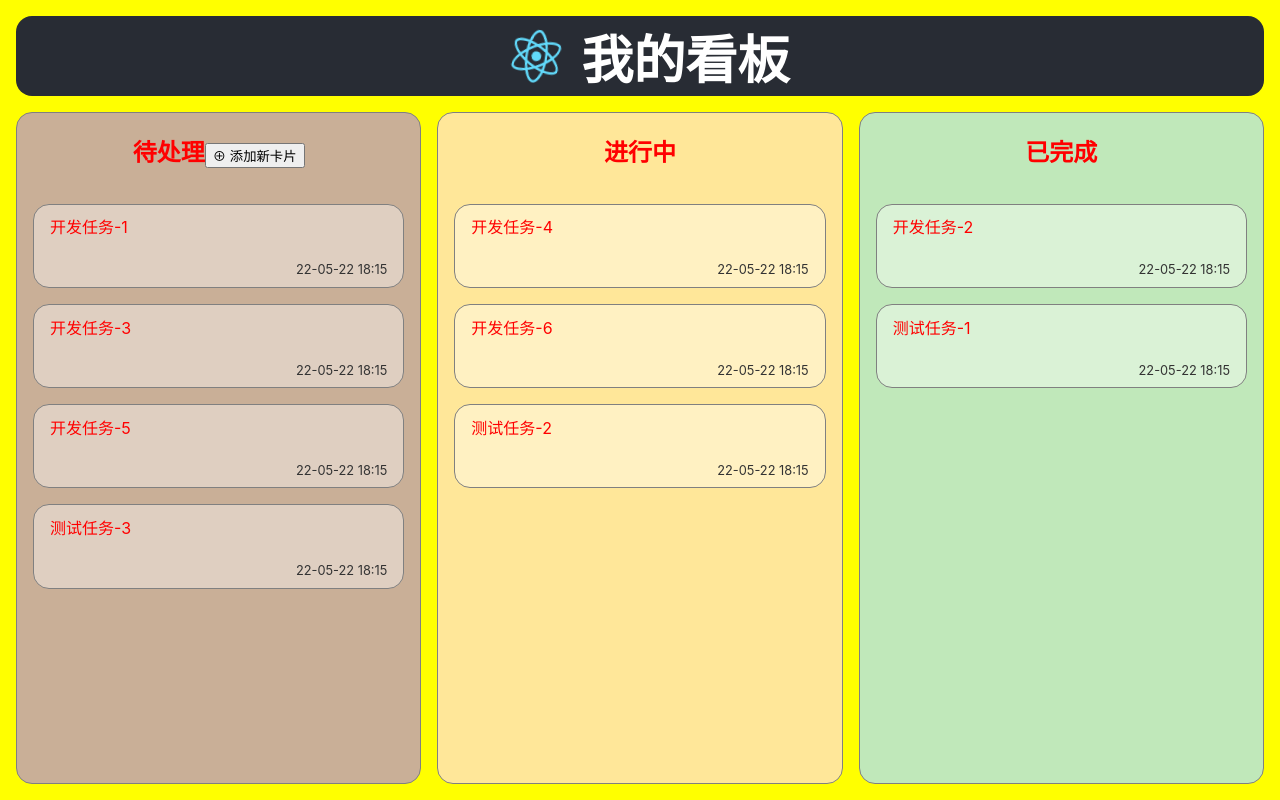
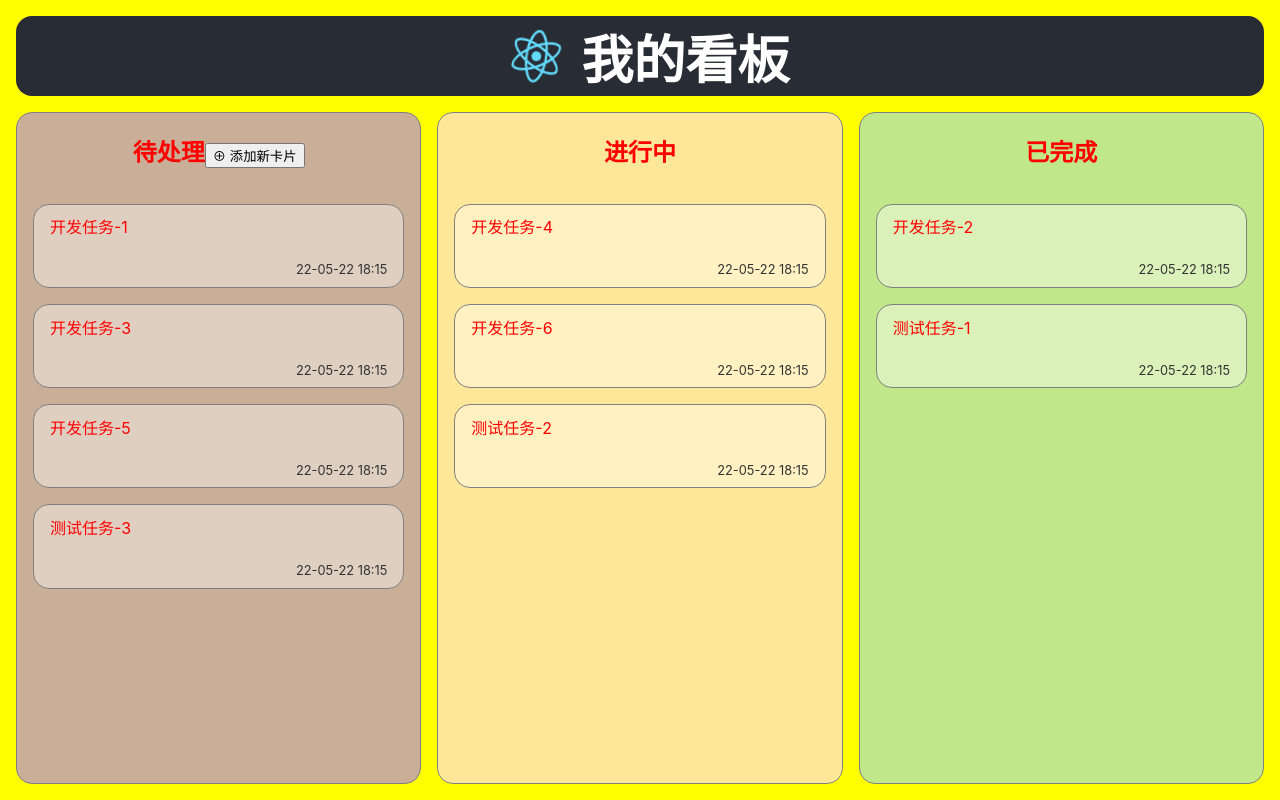
Before and after one commit to vgloomus/kanban, a React (Create React App) app: page / in a window 1280 px wide. Built offline with nearby package versions, Linux system fonts and the light colour scheme.

Commit message:
学习css-in-js的emotion框架用法

```diff
--- a/src/App.scss
+++ b/src/App.scss
@@ -47,47 +47,6 @@
   }
 }
 
-.kanban-board {
-  display: flex;
-  flex: 10;
-  flex-direction: row;
-  margin: 0 1rem 1rem;
-  gap: 1rem;
-}
-
-.kanban-column {
-  display: flex;
-  flex: 1 1;
-  flex-direction: column;
-  border-radius: 1rem;
-  border: 1px solid gray;
-}
-
-.kanban-column > h2 {
-  margin: 0.6rem 1rem;
-  padding-bottom: 0.6rem;
-  border-bottom: 1px solid gray;
-}
-
-.kanban-column > h2 > button {
-  float: right;
-  height: 1.8rem;
-  margin-top: 0.2rem;
-  padding: 0.2rem 0.5rem;
-  border-radius: 1rem;
-  border: 0;
-  font-size: 1rem;
-  line-height: 1rem;
-}
-
-.kanban-column > ul {
-  flex: 1;
-  flex-basis: 0;
-  overflow: auto;
-  margin: 1rem;
-  padding: 0;
-}
-
 .column-todo {
   background-color: #c9af97;
 }
@@ -99,27 +58,3 @@
 .column-done {
   background-color: #c0e8ba;
 }
-
-.kanban-card {
-  margin-bottom: 1rem;
-  padding: 0.6rem 1rem;
-  border-radius: 1rem;
-  border: 1px solid gray;
-  list-style: none;
-  text-align: left;
-  background-color: rgb(255 255 255 / 0.4);
-}
-
-.card-title {
-  min-height: 3rem;
-}
-
-.card-title > input[type="text"] {
-  width: 80%;
-}
-
-.card-status {
-  font-size: 0.8rem;
-  text-align: right;
-  color: #333333;
-}
--- a/src/App.tsx
+++ b/src/App.tsx
@@ -1,4 +1,6 @@
+/** @jsxImportSource @emotion/react */
 import React, { useState } from "react";
+import { css } from "@emotion/react";
 
 import "./App.scss";
 import logo from "./logo.svg";
@@ -12,11 +14,39 @@ interface KanbanNewCardProps {
   onSubmit: (title: string) => void;
 }
 
+const kanbanCardStyles = css`
+  margin-bottom: 1rem;
+  padding: 0.6rem 1rem;
+  border-radius: 1rem;
+  border: 1px solid gray;
+  list-style: none;
+  text-align: left;
+  background-color: rgb(255 255 255 / 0.4);
+
+  &:hover {
+    box-shadow:
+      0 0.2rem 0.2rem rgba(0, 0, 0, 0.2),
+      inset 0 1px #fff;
+  }
+`;
+
+const kanbanCardTitleStyles = css`
+  min-height: 3rem;
+`;
+
 const KanbanCard: React.FC<Card> = ({ title, status }) => {
   return (
-    <li className="kanban-card">
-      <div className="card-title">{title}</div>
-      <div className="card-status">{status}</div>
+    <li css={kanbanCardStyles}>
+      <div css={kanbanCardTitleStyles}>{title}</div>
+      <div
+        css={css`
+          font-size: 0.8rem;
+          text-align: right;
+          color: #333333;
+        `}
+      >
+        {status}
+      </div>
     </li>
   );
 };
@@ -35,9 +65,16 @@ const KanbanNewCard: React.FC<KanbanNewCardProps> = ({ onSubmit }) => {
   };
 
   return (
-    <li className="kanban-card">
+    <li css={kanbanCardStyles}>
       <h3>添加新卡片</h3>
-      <div className="card-title">
+      <div
+        css={css`
+          ${kanbanCardTitleStyles}
+          & > input[type="text"] {
+            width: 80%;
+          }
+        `}
+      >
         <input
           type="text"
           value={title}
@@ -73,17 +110,66 @@ const App: React.FC = () => {
   };
 
   const KanBanBoard = ({ children }) => (
-    <main className="kanban-board">{children}</main>
+    <main
+      css={css`
+        display: flex;
+        flex: 10;
+        flex-direction: row;
+        margin: 0 1rem 1rem;
+        gap: 1rem;
+      `}
+    >
+      {children}
+    </main>
   );
 
-  const KanBanColumn = ({ children, className, title }) => {
-    const combinedClassName = `kanban-column ${className}`;
+  const KanBanColumn = ({ children, bgColor, title }) => {
     return (
-      <section className={combinedClassName}>
+      <section
+        css={css`
+          display: flex;
+          flex: 1 1;
+          flex-direction: column;
+          border-radius: 1rem;
+          border: 1px solid gray;
+          background-color: ${bgColor};
+
+          & > h2 {
+            margin: 0.6rem 1rem;
+            padding-bottom: 0.6rem;
+            border-bottom: 1px solid gray;
+
+            & > button {
+              float: right;
+              height: 1.8rem;
+              margin-top: 0.2rem;
+              padding: 0.2rem 0.5rem;
+              border-radius: 1rem;
+              border: 0;
+              font-size: 1rem;
+              line-height: 1rem;
+            }
+          }
+
+          & > ul {
+            flex: 1;
+            flex-basis: 0;
+            overflow: auto;
+            margin: 1rem;
+            padding: 0;
+          }
+        `}
+      >
         <h1>{title}</h1>
         <ul>{children}</ul>
       </section>
     );
+  };
+
+  const COLUMN_BG_COLORS = {
+    todo: "#C9AF97",
+    ongoing: "#FFE799",
+    done: "#C0E88A",
   };
 
   return (
@@ -94,7 +180,7 @@ const App: React.FC = () => {
       </header>
       <KanBanBoard>
         <KanBanColumn
-          className={"column-todo"}
+          bgColor={COLUMN_BG_COLORS.todo}
           title={
             <>
               待处理
@@ -109,12 +195,12 @@ const App: React.FC = () => {
             <KanbanCard key={index} {...card} />
           ))}
         </KanBanColumn>
-        <KanBanColumn className={"column-ongoing"} title={"进行中"}>
+        <KanBanColumn bgColor={COLUMN_BG_COLORS.ongoing} title={"进行中"}>
           {ongoingList.map((card, index) => (
             <KanbanCard key={index} {...card} />
           ))}
         </KanBanColumn>
-        <KanBanColumn className={"column-done"} title={"已完成"}>
+        <KanBanColumn bgColor={COLUMN_BG_COLORS.done} title={"已完成"}>
           {doneList.map((card, index) => (
             <KanbanCard key={index} {...card} />
           ))}
```
